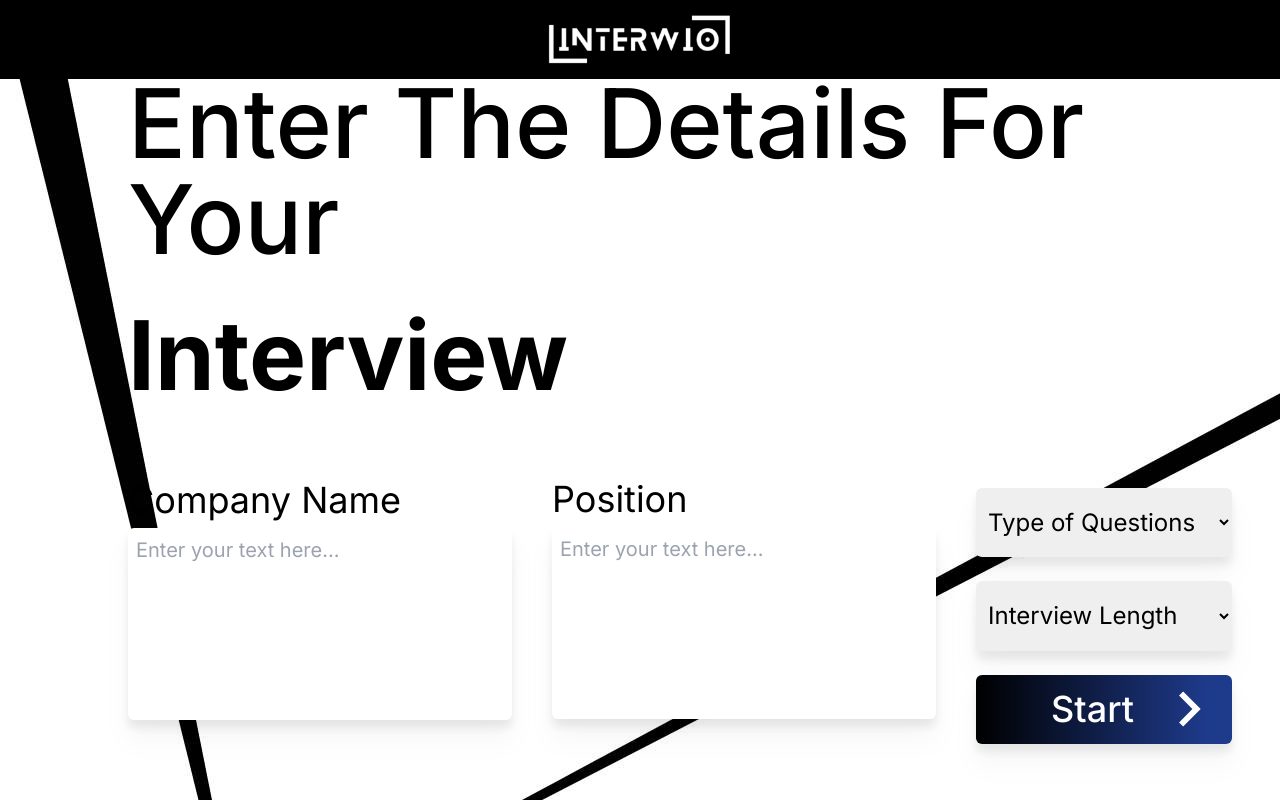
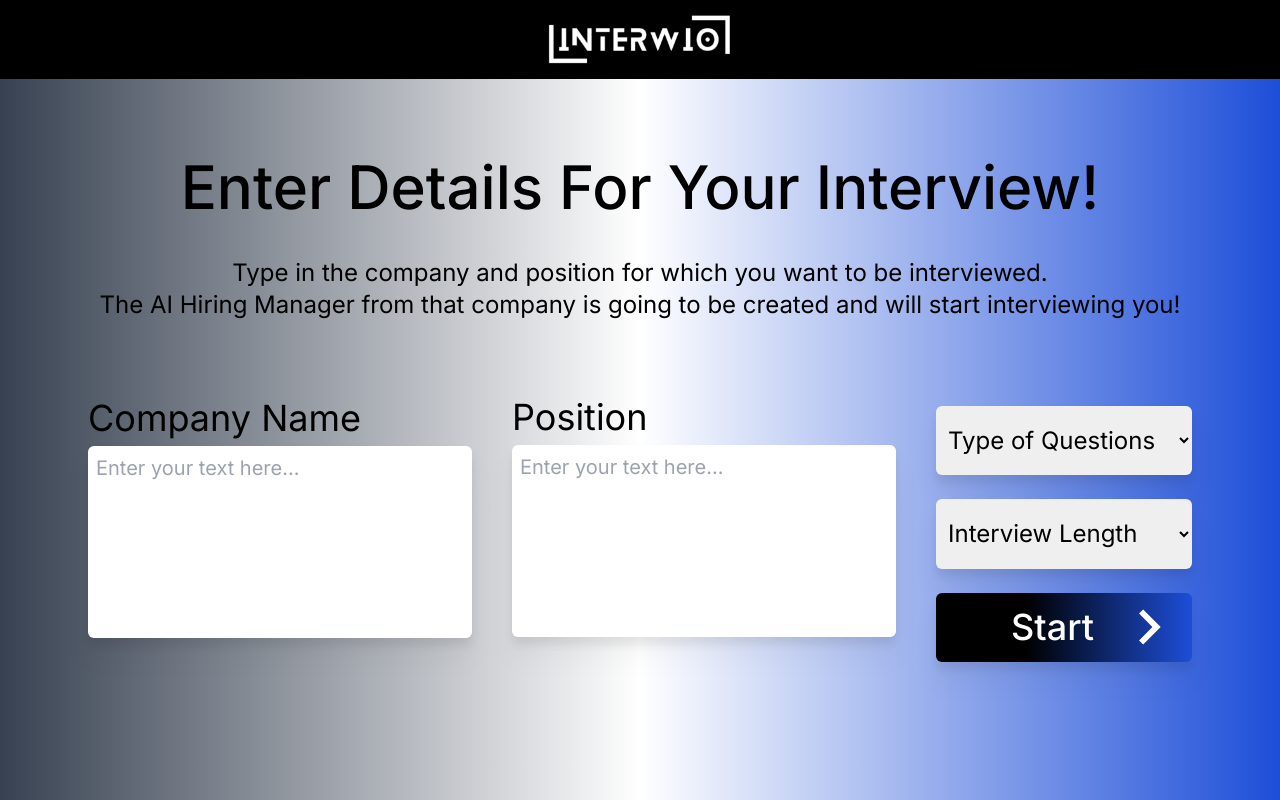
Before and after one commit to FelizNavidad48/verslo-projektas-2, a Next.js app: page /start in a window 1280 px wide. Built offline with nearby package versions, Linux system fonts and the light colour scheme.

Commit message:
Prompts + text and design

```diff
--- a/components/start.jsx
+++ b/components/start.jsx
@@ -26,12 +26,14 @@
 
     }
 return(
-<div className="flex flex-col space-y-10 h-screen items-center justify-center py-28 bg-back">
+<div className="flex flex-col space-y-10 h-screen items-center justify-center  bg-gradient-to-r from-1% to-99% from-gray-700 via-white to-blue-700" >
 
-    <h1 className="w-4/5 text-8xl font-medium">Enter The Details For Your</h1>
-    <h1 className = "w-4/5 text-8xl font-bold"> Interview</h1>
-
-<div className="flex pt-4 w-4/5 space-x-10 items-center">
+    <h1 className="text-6xl font-medium">Enter Details For Your Interview!</h1>
+    <div className= "flex flex-col justify-center items-center">
+        <h3 className = "text-2xl font-low mr-25 ml-25 justify-center"> Type in the company and position for which you want to be interviewed.</h3>
+        <h3 className = "text-2xl font-low mr-25 ml-25 justify-center"> The AI Hiring Manager from that company is going to be created and will start interviewing you!</h3>
+    </div>
+<div className="flex pt-4 w-4/5 space-x-10 items-center justify-center">
     <div  className="h-56">
     <label class="block text-black text-4xl mb-2" for="companyName">Company Name</label>
     <textarea className=" block drop-shadow-xl w-96 h-48 py-2 px-2 rounded-md text-xl" id = "company" placeholder="Enter your text here..."></textarea>
@@ -46,7 +48,6 @@
           <option    selected disabled hidden>Type of Questions</option>
           <option value="HR">HR</option>
           <option value="Job Tasks">Job Tasks</option>
-          <option value="HR and Job Tasks">Both</option>
     </select>
     <select  className=" drop-shadow-xl h-1/3 w-64 py-2 px-2 rounded-md align-middle"  id="amount" >
           <option  value=""  selected disabled hidden>Interview Length</option>
@@ -55,7 +56,7 @@
          <option value="12" >Long (12 Questions)</option>
     </select>
 
-    <button onClick = {() => {confirmEntries()?( router.push('/start/interview/' + writeInitialCustomizationData(document.getElementById("company").value , document.getElementById("position").value, document.getElementById("typeQuestions").value, document.getElementById('amount').value))):console.log("false")}} className="flex items-center bg-gradient-to-r from-black from-1% to-90% to-blue-900 font-medium  text-4xl justify-end text-white drop-shadow-xl w-64 h-1/3 py-2 px-2 rounded-md align-middle hover:bg-black hover:text-5xl  duration-500 ">Start
+    <button onClick = {() => {confirmEntries()?( router.push('/start/interview/' + writeInitialCustomizationData(document.getElementById("company").value , document.getElementById("position").value, document.getElementById("typeQuestions").value, document.getElementById('amount').value))):console.log("false")}} className="flex items-center bg-gradient-to-r from-black from-35% to-99% to-blue-700 font-medium  text-4xl justify-end text-white drop-shadow-xl w-64 h-1/3 py-2 px-2 rounded-md align-middle hover:bg-black hover:text-5xl  duration-500 ">Start
         <div className="ml-5 "><MdNavigateNext size="70px" className=" text-white"/></div>
     </button>
     </div>
```
Also changed, not shown: components/Background.png (added), 1 other file (tests, documents, lock files or other folders).
